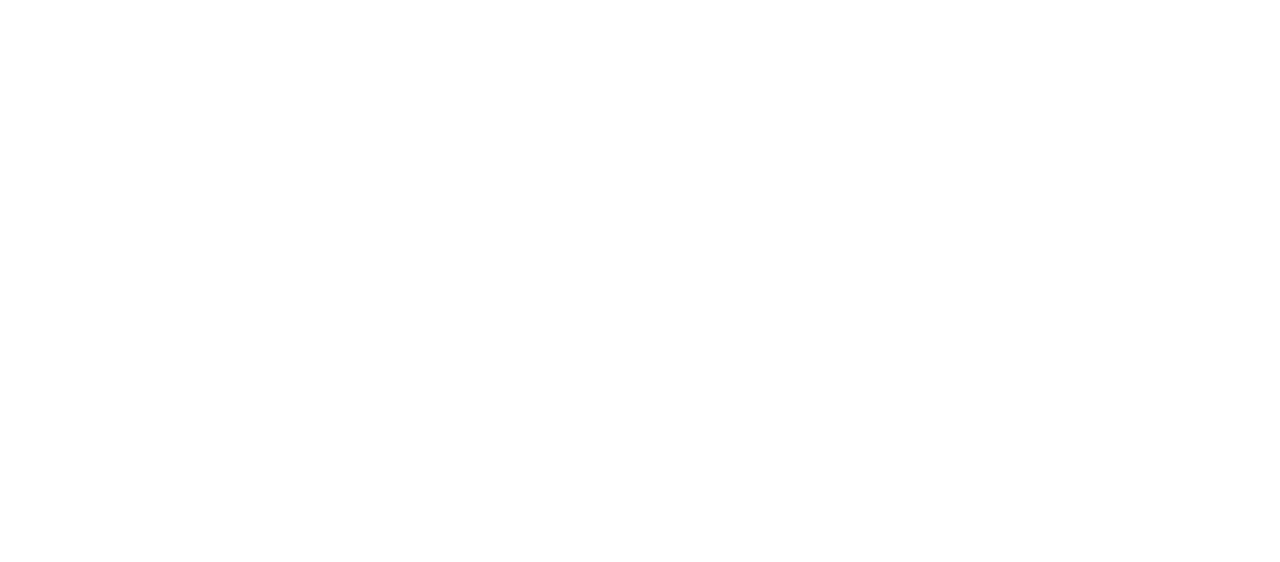
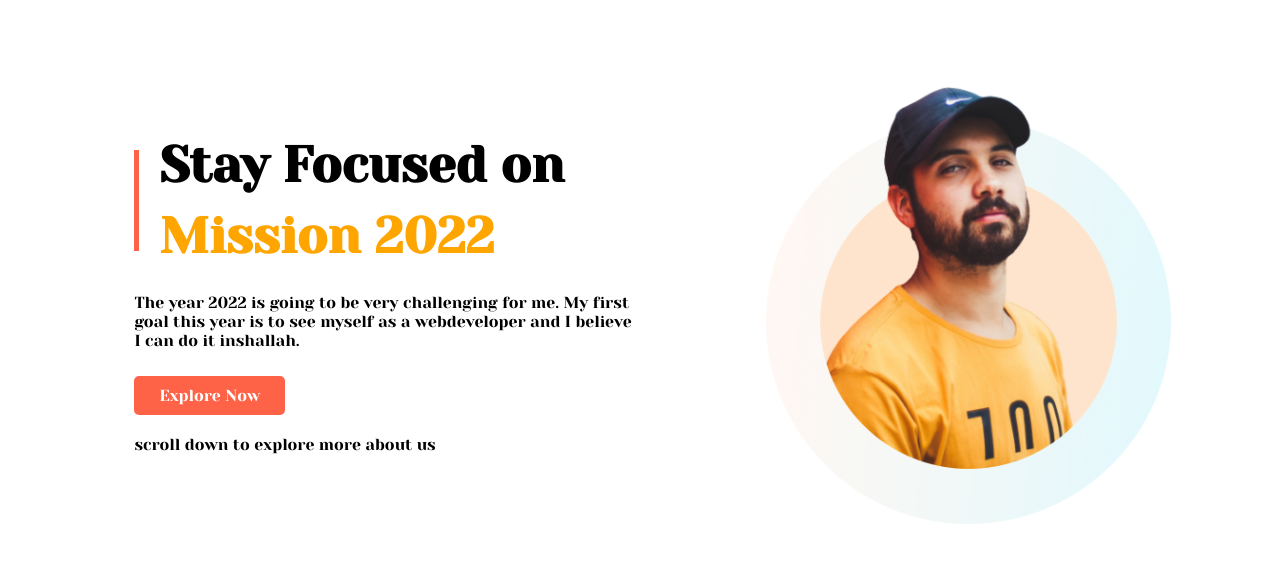
Before and after one commit to rezwanrahimr/Personal_Website, a plain HTML site: page index.html in a window 1280 px wide. Drawn offline with Linux system fonts and the light colour scheme.

Commit message:
first part adedd

```diff
--- a/index.html
+++ b/index.html
@@ -1,12 +1,102 @@
 <!DOCTYPE html>
 <html lang="en">
+
 <head>
     <meta charset="UTF-8">
     <meta http-equiv="X-UA-Compatible" content="IE=edge">
     <meta name="viewport" content="width=device-width, initial-scale=1.0">
+    <link rel="preconnect" href="https://fonts.googleapis.com">
+    <link rel="preconnect" href="https://fonts.gstatic.com" crossorigin>
+    <link href="https://fonts.googleapis.com/css2?family=Yeseva+One&display=swap" rel="stylesheet">
+    <link rel="stylesheet" href="style.css">
     <title>Personal Website</title>
 </head>
+
 <body>
 
+    <section id="section_one">
+        <div class="half_width  text_align">
+            <div id="border_left">
+                <h1>Stay Focused on </h1>
+                <h1 class="orange-color">Mission 2022</h1>
+            </div>
+            <p>The year 2022 is going to be very challenging for me. My first goal this year is to see myself as a
+                webdeveloper and I believe I can do it inshallah.</p>
+
+            <a class="explore_button" href="">Explore Now</a><br>
+            <p id="about_us">scroll down to explore more about us</p>
+        </div>
+        <div class="half_width">
+            <img src="images/person/person-2.png" alt="">
+        </div>
+    </section>
+
+
+
+
+
+
+
+
+
+
+
+
+
+
+
+
+
+
+
+
+
+
+
+
+
+
+
+
+
+
+
+
+
+
+
+
+
+
+
+
+
+
+
+
+
+
+
+
+
+
+
+
+
+
+
+
+
+
+
+
+
+
+
+
+
+
+
 </body>
+
 </html>
--- a/style.css
+++ b/style.css
@@ -0,0 +1,42 @@
+body{
+    font-family: 'Yeseva One', cursive;
+}
+.orange-color{
+    color:orange;
+}
+h1{
+    font-size:50px;
+    margin-left: 20px;
+    line-height: 30px;
+}
+#section_one{
+    display:flex;
+}
+p{
+    padding-bottom: 20px;
+}
+.half_width{
+    width: 50%;
+    padding-left:10%;
+}
+.half_width img{
+    width: 80%;
+}
+.explore_button{
+    text-decoration: none;
+    background-color:tomato;
+    padding:10px 25px;
+    border-radius:5px;
+    color:white;
+
+}
+#about_us{
+    margin-top:30px;
+    font-weight:200;
+}
+#border_left{
+    border-left:5px solid tomato;
+}
+.text_align{
+    margin-top: 100px;
+}
```
